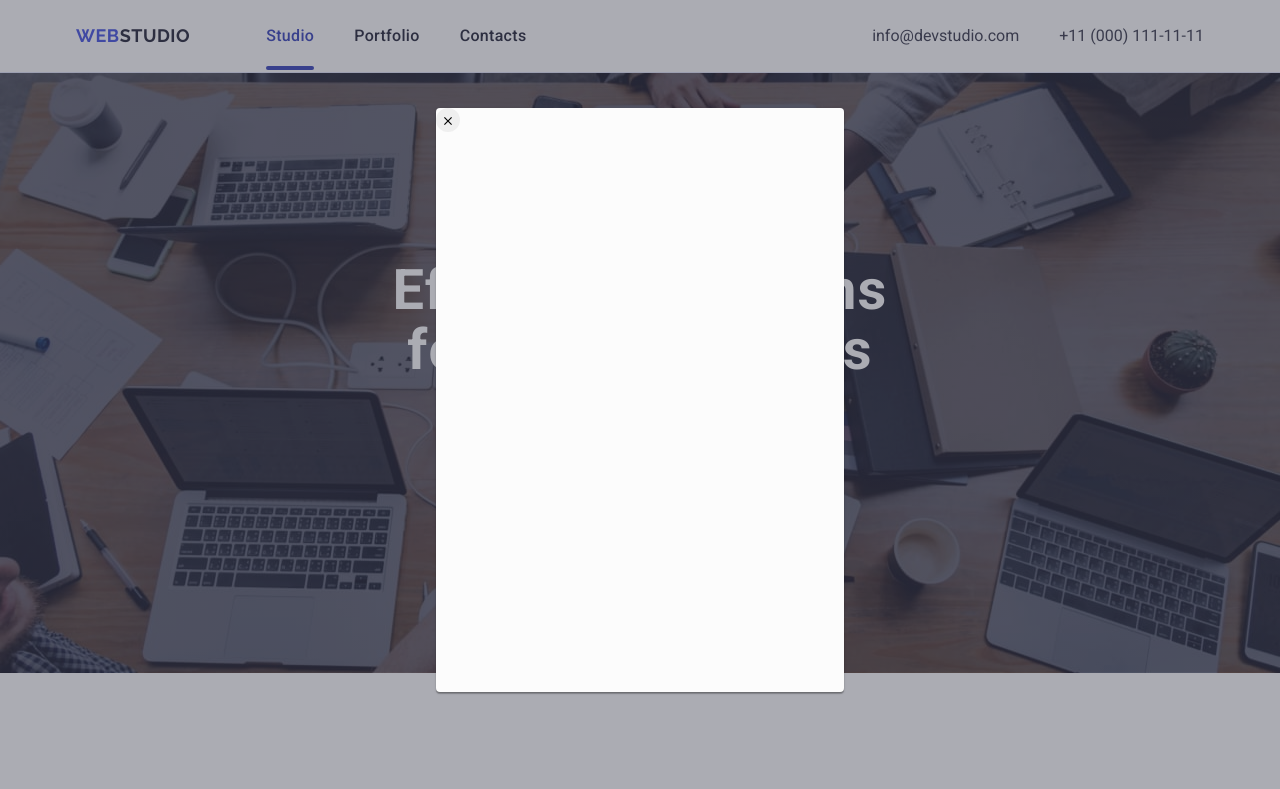
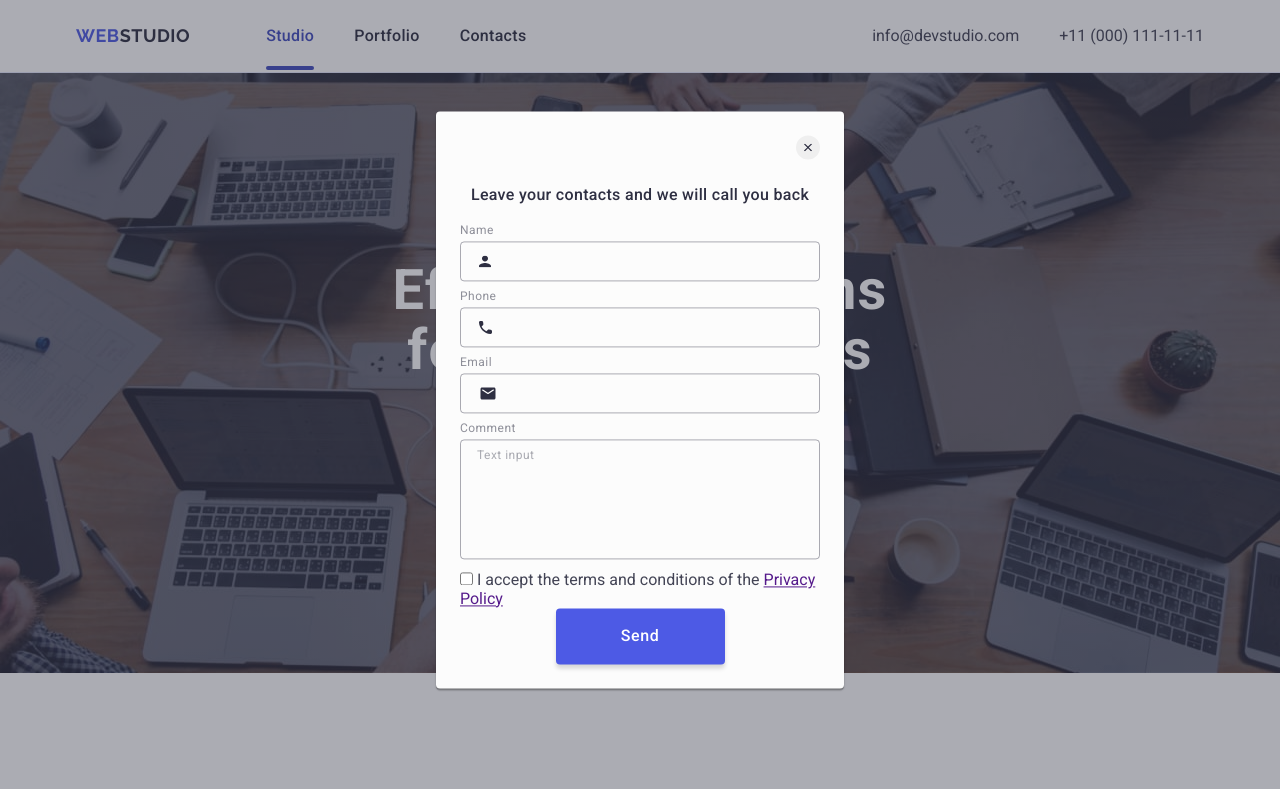
Before and after one commit to Karlson1979/goit-markup-hw-05, a website: page index.html in a window 1280 px wide. Shown: the top 789 px of the page. Drawn offline with nearby package versions, Linux system fonts and the light colour scheme.

Commit message:
textarea

```diff
--- a/css/style.css
+++ b/css/style.css
@@ -630,6 +630,12 @@ content */
     height: 100%;
     background-image: url(../images/Overlay.png);
     z-index: 999999999;
+    opacity: 0;
+    visibility: hidden;
+}
+.backdrop.is-open{
+opacity: 1;
+visibility: visible;
 }
 .modal{
     position: absolute;
@@ -637,14 +643,126 @@ content */
     left: 50%;
     transform: translate(-50%,-50%);
     width: 408px;
-    min-height: 584px;
+
     box-shadow: 0 1px 1px 0 rgba(0, 0, 0, 0.14), 0 1px 3px 0 rgba(0, 0, 0, 0.12), 0 2px 1px 0 rgba(0, 0, 0, 0.2);
 background: #fcfcfc;
 border-radius: 4px;
+padding: 72px 24px 24px 24px;
 }
 .modal-close-btn{
     border: none;
     border-radius: 50px;
 width: 24px;
 height: 24px;
+fill: #2e2f42;
+width: 24px;
+height: 24px;
+line-height: 0;
+padding: 0;
+position: absolute;
+top:24px;
+right: 24px;
+cursor: pointer;
 }
+.modal-close-btn:hover, .modal-close-btn:focus {
+    fill:#ffff;
+}
+.modal-txt{
+
+font-weight: 500;
+font-size: 16px;
+line-height: 1.5;
+letter-spacing: 0.02em;
+text-align: center;
+color: #2e2f42;
+margin-bottom: 16px;
+}
+.checkbox-link{
+    text-decoration: underline;
+}
+
+.modal-btn{
+
+font-weight: 500;
+font-size: 16px;
+line-height: 1.5;
+letter-spacing: 0.04em;
+text-align: center;
+color: #fff;
+border-radius: 4px;
+padding: 16px 32px;
+min-width: 169px;
+height: 56px;
+box-shadow: 0 4px 4px 0 rgba(0, 0, 0, 0.15);
+background: #4d5ae5;
+cursor: pointer;
+border: none;
+display: block;
+margin: 0 auto;
+}
+.modal-form-block{
+    margin-bottom: 8px;
+
+}
+.modal-form-input{
+    border: 1px solid rgba(46, 47, 66, 0.4);
+border-radius: 4px;
+width: 100%;
+height: 40px;
+background-color: transparent;
+padding-left: 38px;
+transition: border-color 250ms linear;
+
+}
+.modal-form-input:focus{
+    border-color: #4d5ae5;
+    outline: transparent;
+}
+.modal-form-textarea{
+    width: 100%;
+    border: 1px solid rgba(46, 47, 66, 0.4);
+border-radius: 4px;
+background-color: transparent;
+height: 120px;
+resize: none;
+padding: 8px 16px;
+font-weight: 400;
+font-size: 12px;
+line-height: 1.16667;
+letter-spacing: 0.04em;
+}
+.modal-form-textarea:focus{
+    border-color: #4d5ae5;
+    outline: transparent;
+    transition: fill 250ms linear;
+    transition: border-color 250ms linear;
+}
+.modal-form-textarea::placeholder{
+
+color: rgba(46, 47, 66, 0.4);
+}
+
+.modal-form-input:focus + .icon{
+    fill:#4d5ae5;
+}
+
+.modal-form-label{
+  display: block;
+font-weight: 400;
+font-size: 12px;
+line-height: 1.16667;
+letter-spacing: 0.04em;
+color: #8e8f99;
+margin-bottom: 4px;
+
+}
+.input-block{
+    position: relative;
+}
+.icon{
+    position: absolute;
+    left: 19px;
+    top:50%;
+    transform: translateY(-50%);
+    fill: #2e2f42;
+}
--- a/index.html
+++ b/index.html
@@ -398,13 +398,54 @@
     </footer>
 
     <!-- MODAL -->
-<div class="backdrop">
+<div class="backdrop is-open">
     <div class="modal">
         <button class="modal-close-btn" type="button">
             <svg class="modal-close" width="8" height="8" aria-label="close-icon">
                 <use href="./images/icons.svg#icon-modal-close"></use>
             </svg>
         </button>
+        <p class="modal-txt">Leave your contacts and we will call you back</p>
+        <form class="modal-form">
+
+            <div class="modal-form-block">
+                <label class="modal-form-label" for="user-input">Name</label>
+<div class="input-block">
+                <input type="text" class="modal-form-input" name="user-input" id="user-input" required>
+                <svg class="icon" width="12" height="12">
+                    <use href="./images/icons.svg#icon-modal-user"></use>
+                </svg>
+            </div>
+</div>
+            <div class="modal-form-block">
+                <label class="modal-form-label" for="user-tel">Phone</label>
+               <div class="input-block">
+                <input type="tel" class="modal-form-input" name="user-tel" id="user-tel" required>
+                <svg class="icon" width="13" height="13">
+                    <use href="./images/icons.svg#icon-modal-tel"></use>
+                </svg>
+            </div>
+</div>
+
+            <div class="modal-form-block">
+                <label class="modal-form-label" for="user-email">Email</label>
+<div class="input-block">
+                <input type="email" class="modal-form-input" name="user-email" id="user-email">
+                <svg class="icon" width="18" height="24">
+                    <use href="./images/icons.svg#icon-modal-email"></use>
+                </svg>
+            </div>
+</div>
+            <div class="modal-form-block">
+                <label class="modal-form-label" for="user-comment">Comment</label>
+                <textarea type="text" class="modal-form-textarea" name="user-comment" id="user-comment" required placeholder="Text input"></textarea>
+            </div>
+            <div class="modal-form-checkbox">
+                <input class="modal-checkbox" type="checkbox" name="privacy policy" id="privacy policy" value="true" required>
+                <label for="privacy policy">I accept the terms and conditions of the <a href="" class="checkbox-link">Privacy Policy</a></label>
+                <button type="submit" class="modal-btn">Send</button>
+            </div>
+        </form>
     </div>
 </div>
 
```
Also changed, not shown: 1 other file.
